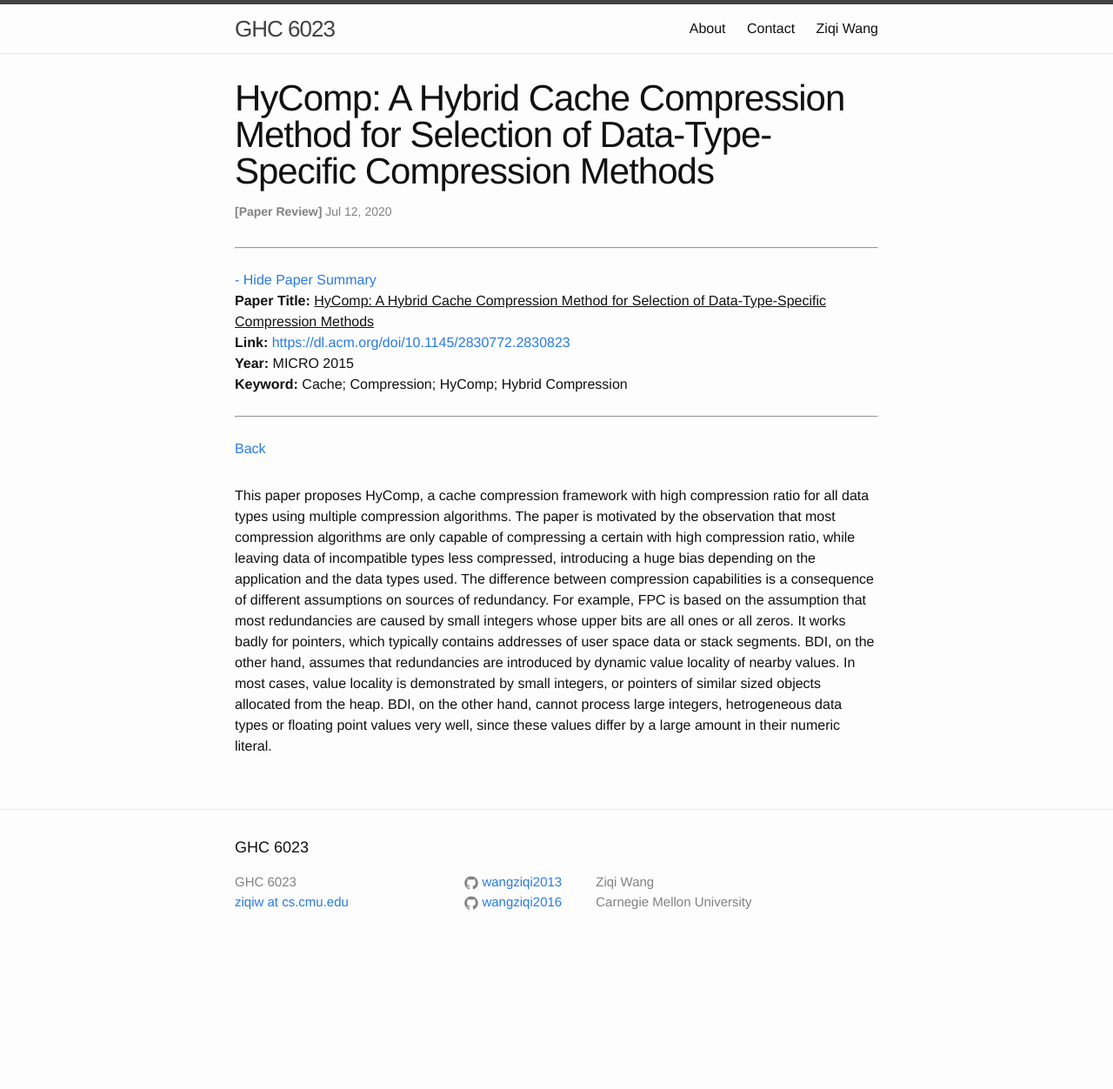
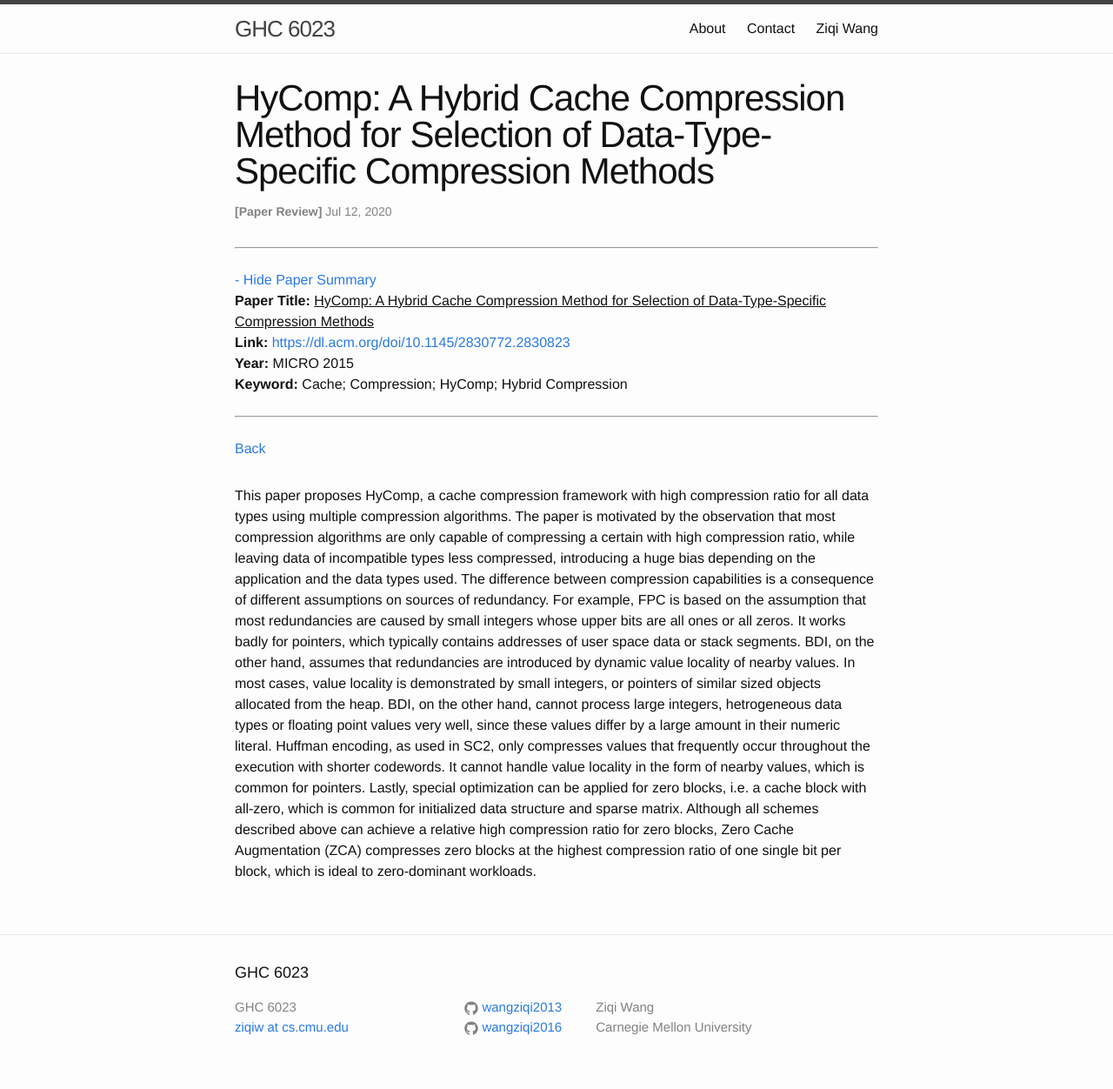
Before and after one commit to wangziqi2013/wangziqi2013.github.io, a Jekyll site: the page built from _posts/2020-07-12-hycomp.markdown, in a window 1280 px wide. Shown: the whole page at 87% size. Built offline with Jekyll 4.4.1, drawn with Linux system fonts in a browser that asks for light colours; before the commit the page ends 1108 px from its top, so only the background shows below that.

Commit message:
Finish motivation

```diff
--- a/_posts/2020-07-12-hycomp.markdown
+++ b/_posts/2020-07-12-hycomp.markdown
@@ -23,4 +23,9 @@ typically contains addresses of user space data or stack segments. BDI, on the o
 introduced by dynamic value locality of nearby values. In most cases, value locality is demonstrated by small integers,
 or pointers of similar sized objects allocated from the heap. BDI, on the other hand, cannot process large integers,
 hetrogeneous data types or floating point values very well, since these values differ by a large amount in their numeric
-literal.
+literal. Huffman encoding, as used in SC2, only compresses values that frequently occur throughout the execution with
+shorter codewords. It cannot handle value locality in the form of nearby values, which is common for pointers.
+Lastly, special optimization can be applied for zero blocks, i.e. a cache block with all-zero, which is common for
+initialized data structure and sparse matrix. Although all schemes described above can achieve a relative high compression
+ratio for zero blocks, Zero Cache Augmentation (ZCA) compresses zero blocks at the highest compression ratio of one single
+bit per block, which is ideal to zero-dominant workloads.
```
